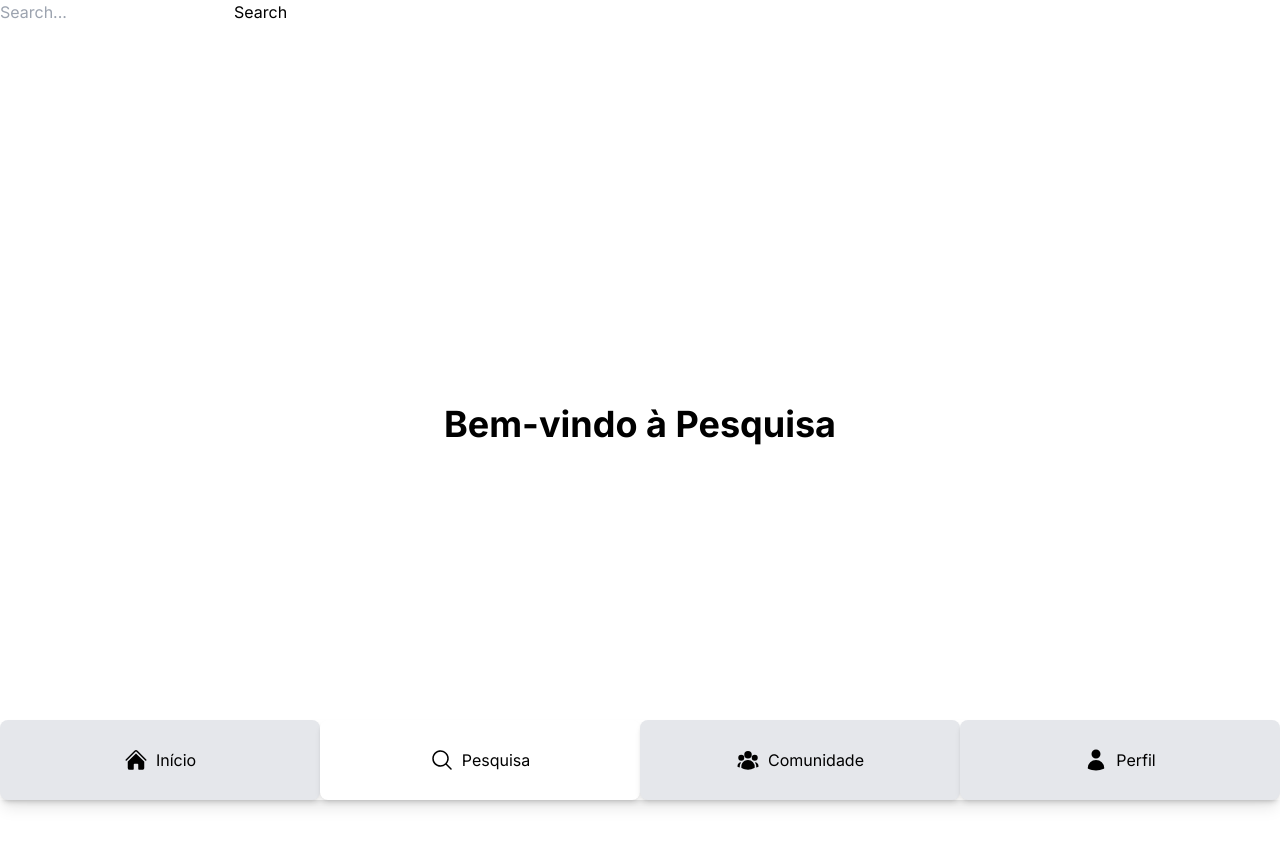
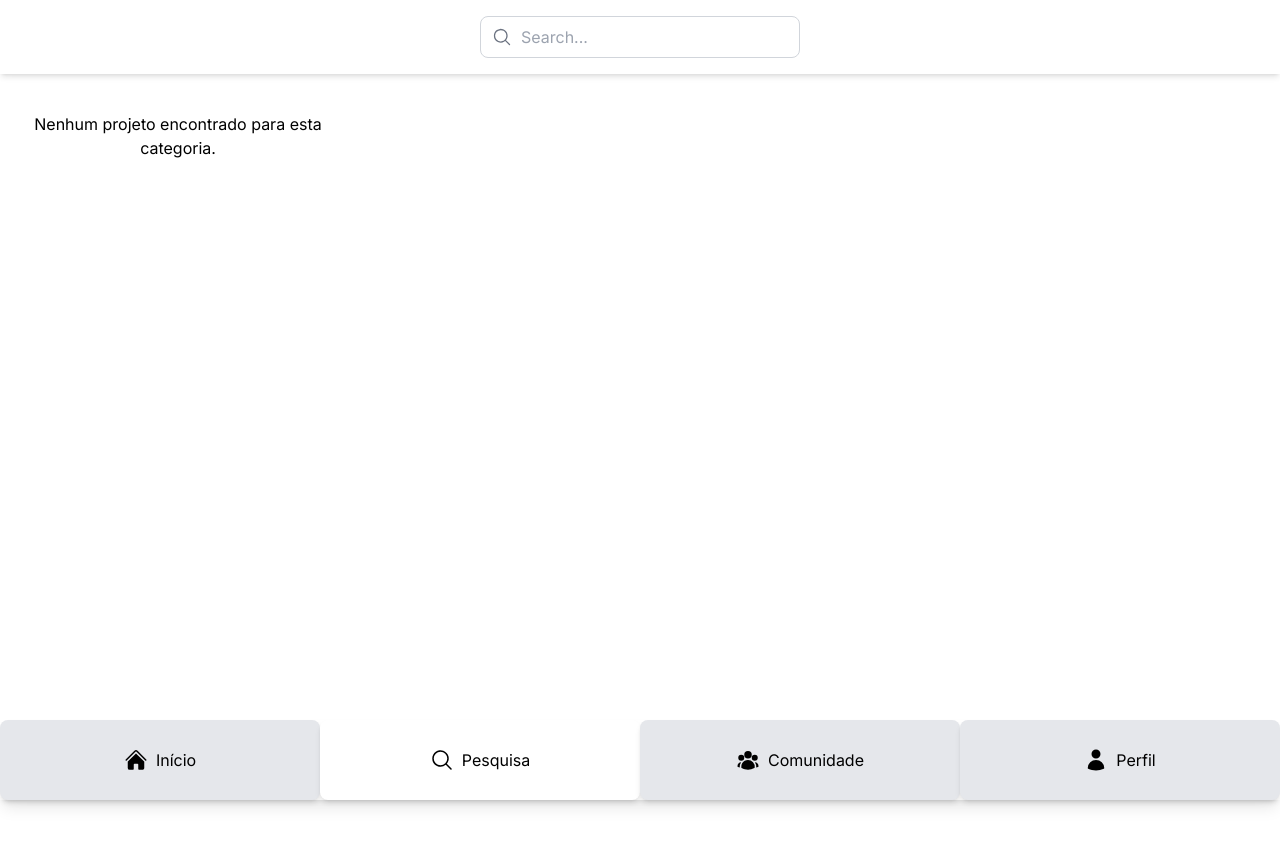
Before and after one commit to luisademelo14/mc656_projeto, a Next.js app in the folder oportuni/: page /pages/search in a window 1280 px wide. Shown: the top 846 px of the page. Before the commit the page ends 824 px from the top, so only its background shows below. Built offline with nearby package versions, Linux system fonts and the light colour scheme.

Commit message:
Barra de pesquisa funcionando corretamente

```diff
--- a/oportuni/src/app/pages/search/page.tsx
+++ b/oportuni/src/app/pages/search/page.tsx
@@ -1,22 +1,85 @@
-"use client"
+"use client";
 import Footer from '@/src/components/Footer';
 import Box from '@mui/material/Box';
-import React from 'react';
+import React, { useState, useEffect } from 'react';
+import Link from 'next/link';
 import SearchBar from '@/src/components/SearchBar';
+import { IProject } from '@/src/models/Project'; // Definir a interface de Projeto
 
 const Search = () => {
-  const [valorDaBusca, setValorDaBusca] = React.useState<string>("ç~");
+  const [valorDaBusca, setValorDaBusca] = React.useState<string>("");  // O valor do filtro de busca
+  const [projects, setProjects] = useState<IProject[]>([]);  // Armazenar os projetos filtrados
+  const [loading, setLoading] = useState<boolean>(true);
+  const [error, setError] = useState<string | null>(null);
+
+  useEffect(() => {
+    const fetchProjects = async () => {
+      try {
+        const response = await fetch(`/api/project/projects?category=${valorDaBusca}`, { // Passa o filtro de categoria
+          method: "GET",
+          headers: { "Content-Type": "application/json" },
+        });
+        if (!response.ok) {
+          throw new Error("Erro ao carregar projetos");
+        }
+
+        const data = await response.json();
+        setProjects(data);
+        setLoading(false);
+      } catch (err) {
+        console.error("Erro ao carregar projetos:", err);
+        setError("Falha ao carregar os projetos.");
+        setLoading(false);
+      }
+    };
+
+    if (valorDaBusca) {
+      fetchProjects(); // Chama a API para buscar os projetos filtrados
+    } else {
+      setProjects([]); // Caso o valor da busca esteja vazio, não exibe projetos
+      setLoading(false);
+    }
+  }, [valorDaBusca]); // O efeito é disparado quando `valorDaBusca` mudar
+
   return (
     <Box>
       <SearchBar onSearch={(query: string) => setValorDaBusca(query)} />
-    <Box className="flex flex-col justify-between min-h-screen w-full bg-white">
-      <main className="flex-grow flex items-center justify-center">
-        <h1 className="text-4xl font-bold">Bem-vindo à Pesquisa</h1>
-      </main>
+      <Box className="flex flex-col justify-between min-h-screen w-full bg-white mt-20">
+        <main className="flex-grow p-8">
+          {loading ? (
+            <p>Carregando...</p>
+          ) : error ? (
+            <p>{error}</p>
+          ) : (
+            <div className="grid grid-cols-1 sm:grid-cols-2 md:grid-cols-3 lg:grid-cols-4 gap-4">
+              {projects.length > 0 ? (
+                projects.map((project) => (
+                  <div key={project.ID} className="bg-white shadow-lg rounded-lg overflow-hidden hover:shadow-2xl transition-shadow duration-300 min-h-full flex flex-col">
+                    <Link href={`/pages/projects/${project.ID}`}>
+                      <img
+                        src={project.imageUrl}
+                        alt={project.name}
+                        className="w-full h-48 object-cover"
+                      />
+                      <div className="p-6 bg-[#031634] text-white">
+                        <h3 className="text-lg font-bold">{project.name}</h3>
+                        <p className="text-sm mt-2">{project.educationLevel}</p>
+                      </div>
+                    </Link>
+                  </div>
+                ))
+              ) : (
+                <div className="flex justify-center items-center h-full w-full text-center">
+                  <p>Nenhum projeto encontrado para esta categoria.</p>
+                </div>
+              )}
+            </div>
+          )}
+        </main>
 
-      <Footer /> {/* Reusable Footer component */}
+        <Footer /> {/* Reusable Footer component */}
+      </Box>
     </Box>
-  </Box>
   );
 };
 
--- a/oportuni/src/components/SearchBar.tsx
+++ b/oportuni/src/components/SearchBar.tsx
@@ -9,22 +9,27 @@
   const [query, setQuery] = useState('');
 
   const handleInputChange = (event: React.ChangeEvent<HTMLInputElement>) => {
-        setQuery(event.target.value);
-    };
-
-    const handleSearch = () => {
-        onSearch(query);
+    const newQuery = event.target.value;
+    setQuery(newQuery);
+    onSearch(newQuery); // Chama a função de pesquisa conforme digita
   };
 
   return (
-        <div>
+    <div className="w-full fixed top-0 left-0 z-50 bg-white shadow-md">
+      <div className="flex items-center justify-center p-4 max-w-screen-xl mx-auto">
+        {/* Barra de pesquisa com ícone */}
+        <div className="relative w-80">
           <input
             type="text"
             value={query}
             onChange={handleInputChange}
             placeholder="Search..."
+            className="outline-none px-3 py-2 w-full border border-gray-300 rounded-lg pl-10"
           />
-            <button onClick={handleSearch}>Search</button>
+          {/* Ícone de lupa dentro da barra */}
+          <MagnifyingGlassIcon className="h-5 w-5 text-gray-500 absolute left-3 top-1/2 transform -translate-y-1/2" />
+        </div>
+      </div>
     </div>
   );
 };
--- a/oportuni/src/pages/api/project/projects.ts
+++ b/oportuni/src/pages/api/project/projects.ts
@@ -1,3 +1,5 @@
+// projects.ts
+
 import type { NextApiRequest, NextApiResponse } from "next";
 import dbConnect from "@/src/lib/mongodb";
 import Project from "@/src/models/Project";
@@ -6,8 +8,13 @@
   if (req.method === "GET") {
     try {
       await dbConnect();
-      const projects = await Project.find({}).lean(); // Buscar todos os projetos
-      res.status(200).json(projects); // Retornar projetos
+      const { category } = req.query;  // Recebe o parâmetro `category` da query string
+
+      // Se a categoria for fornecida, busca apenas projetos dessa categoria
+      const filter = category ? { category: { $regex: category, $options: "i" } } : {};
+
+      const projects = await Project.find(filter).lean();  // Aplica o filtro (se existir)
+      res.status(200).json(projects);  // Retorna os projetos encontrados
     } catch (error) {
       console.error("Erro ao buscar projetos:", error);
       res.status(500).json({ message: "Erro ao buscar os projetos", error });
@@ -26,6 +33,5 @@
     }
   }
 
-  // Retornar método não permitido caso a requisição não seja GET ou POST
   res.status(405).json({ message: "Método não permitido" });
 }
```
Lines whose indentation alone changed are shown as unchanged.
